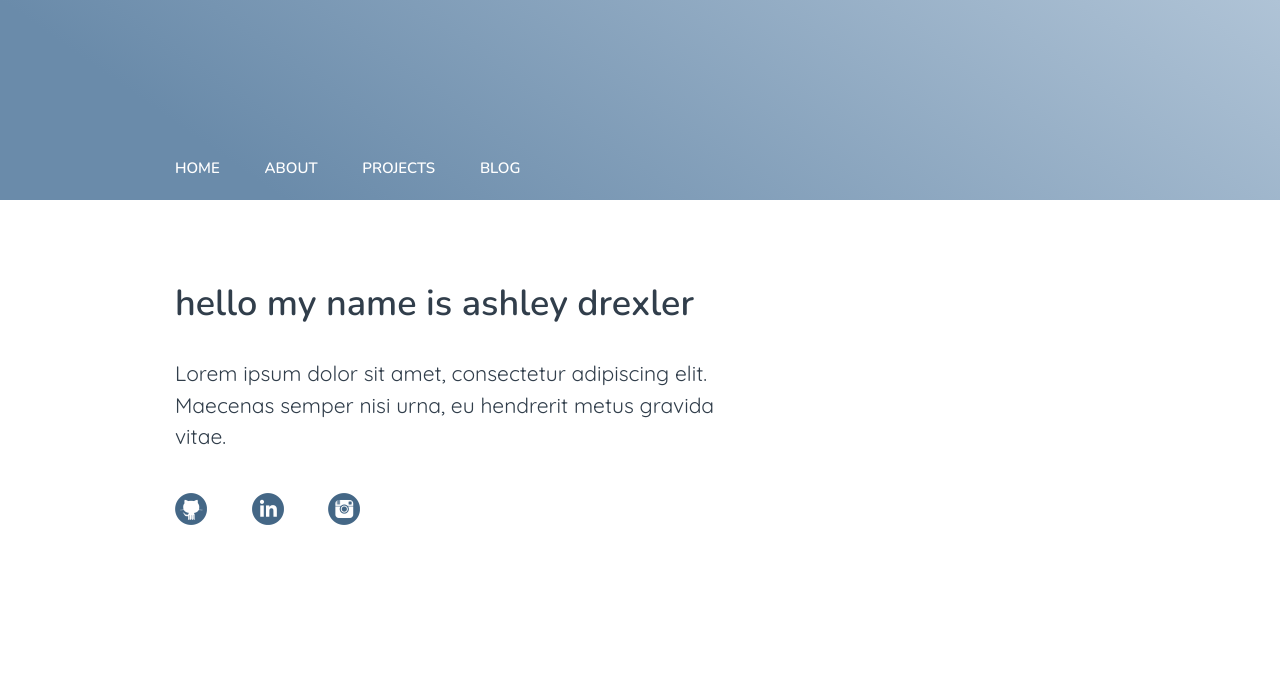
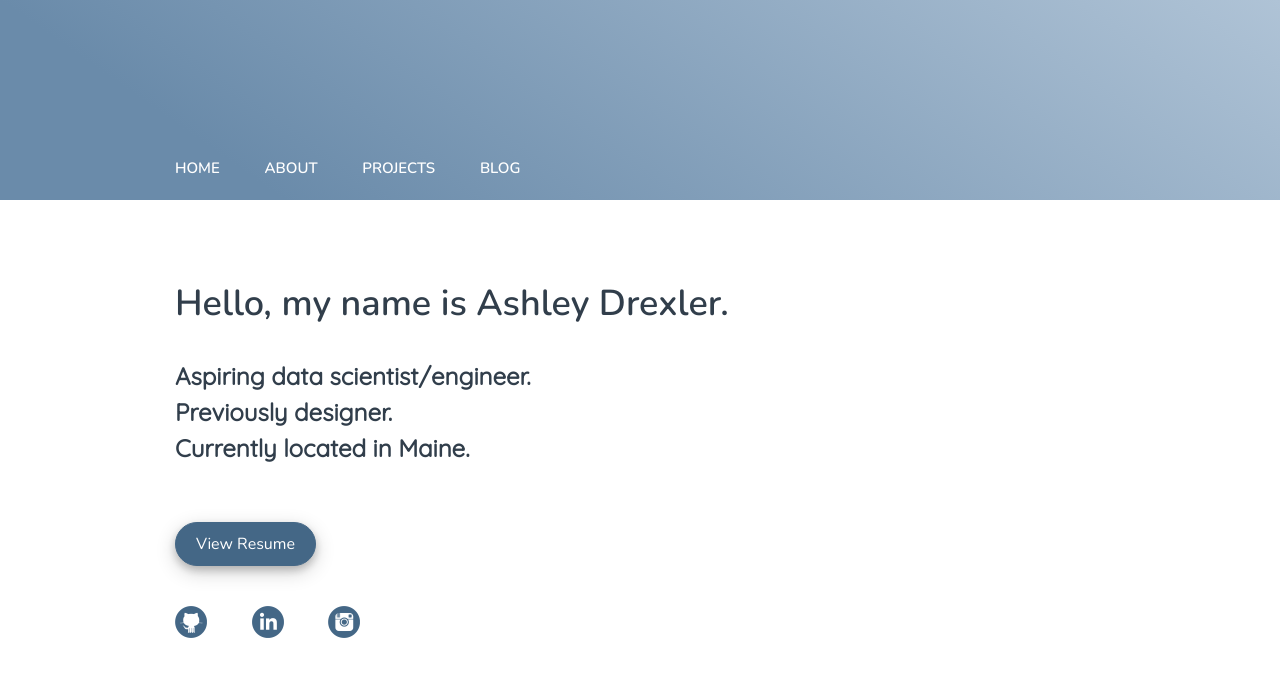
Before and after one commit to ashdrex/ashdrex.github.io, a Jekyll site: the page built from index.html, in a window 1280 px wide. Shown: the top 677 px of the page. Built offline with Jekyll 4.4.1, drawn with Linux system fonts in a browser that asks for light colours.

Commit message:
added home page text and about me

```diff
--- a/_layouts/default.html
+++ b/_layouts/default.html
@@ -7,9 +7,11 @@
     <link rel="stylesheet" href="/assets/css/styles.css">
   </head>
   <body>
+
     <div class="navbar">
         {% include navigation.html %}
     </div>
+
     <div class="container">
       {{ content }}
     </div>
--- a/_sass/main.scss
+++ b/_sass/main.scss
@@ -68,10 +68,16 @@ a:after {
 
 .container {
   max-width: 560px;
-  margin: 25px 0 0 150px;
+  min-height: 100%;
+  position: relative;
+  margin: 25px 0 50px 150px;
   text-align: left;
   border-style: none;
   padding: 25px;
+}
+
+.social {
+  padding: 40px 0 0 0;
 }
 
 .navigation {
@@ -104,7 +110,30 @@ a:after {
   background-attachment: fixed;
 }
 
+.button {
+  background-color: $color__drkblue;
+  border: 1px solid $color__drkblue;
+  border-radius: 25px;
+  color: $color__white;
+  padding: 10px 20px;
+  font-family: $nunito;
+  text-align: center;
+  text-decoration: none;
+  display: inline-block;
+  font-size: 16px;
+  box-shadow: 0 4px 8px 0 rgba(0,0,0,0.2), 0 6px 20px 0 rgba(0,0,0,0.19);
+}
 
-.social {
-  padding: 40px 0 0 0;
+.button:hover {
+  background-color: $color__blue;
+  border: 1px solid $color__blue;
+  color: $color__white;
 }
+
+.about-pic {
+  text-align: center;
+  width: 50%;
+  height: 50%;
+  border-radius: 50%;
+  box-shadow: 0 4px 8px 0 rgba(0,0,0,0.2), 0 6px 20px 0 rgba(0,0,0,0.19);
+}
--- a/index.html
+++ b/index.html
@@ -3,10 +3,17 @@ layout: default
 title: ashley drexler
 ---
 <h1>
-    {{ "hello my name is ashley drexler" | downcase }}
+    {{ "Hello, my name is Ashley Drexler." }}
 </h1>
 
-{{ "Lorem ipsum dolor sit amet, consectetur adipiscing elit. Maecenas semper nisi urna, eu hendrerit metus gravida vitae." }}
+<h2>
+{{ "Aspiring data scientist/engineer. </br>
+Previously designer. </br>
+Currently located in Maine. </br>
+</br>
+" }}
+</h2>
 
+<a href="/404.html"><button class="button">View Resume</button></a>
 
 {% include social.html %}
```
Also changed, not shown: 404.html (+8 -1 lines), about.md (+7 -6 lines), _posts/2020-06-27-kiwifruit.md (renamed from _posts/2018-08-22-kiwifruit.md), images/me.jpg (added), 12 other files.
